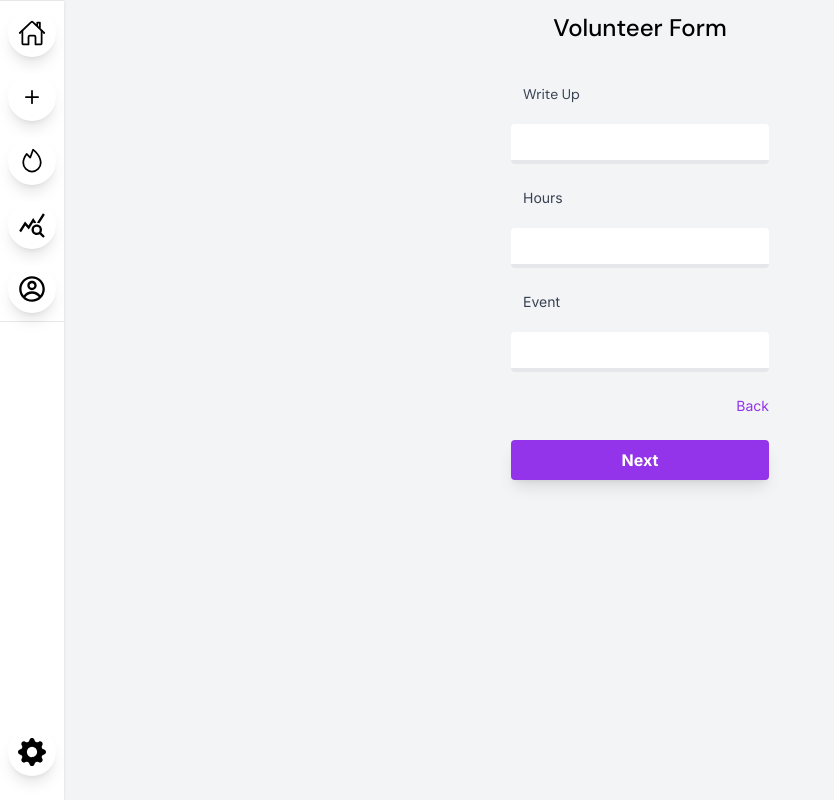
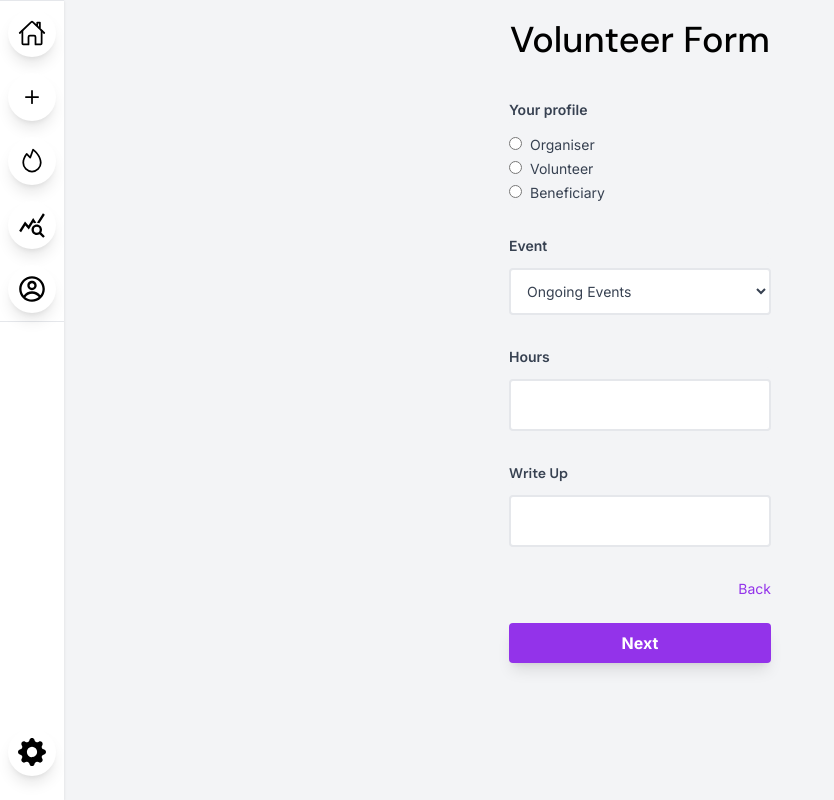
Before and after one commit to phhackforgood/impacttrack, a Next.js app: page /form in a window 1280 px wide. Shown: the whole page, without its empty margins (0-834 px from the left). Built offline with nearby package versions, Linux system fonts and the light colour scheme.

Commit message:
Added buttons and dropdown. BUT how do you SINGLE SELECT the buttons

```diff
--- a/src/app/form/page.tsx
+++ b/src/app/form/page.tsx
@@ -38,23 +38,51 @@ function FormPage() {
     };
 
     return (
-        <div className="flex flex-col items-center">
-            <h1 className="text-2xl font-medium mx-auto items-center font-Dmsans mt-3" >Volunteer Form</h1>
+        <div className="flex flex-col justify-end items-center">
+            <h1 className="text-4xl font-medium mx-auto items-center font-Dmsans mt-5" >Volunteer Form</h1>
 
             <section className="mt-10">
+
             <form className="flex flex-col" method="POST" action="#">
-                    <label className="block text-gray-700 text-sm font-normal font-Dmsans mb-2 ml-3" >Write Up</label>
-                <div className="mb-6 pt-3 rounded bg-gray-100">
-                    <input type="string" className="bg-white rounded w-full text-gray-700 border-b-4 outline-gray-300 focus:outline-gray-400 transition duration-500 px-3 pb-3"/>
+
+                <label className=" block text-gray-700 text-sm font-semibold" >Your profile</label>
+                <div className="mb-8 pt-3 rounded bg-gray-100">
+                    <label>
+                        <input type="radio" className="form-radio"/>
+                        <span className="ml-2 text-gray-700 text-sm">Organiser</span>
+                    </label>
+                    <div></div>
+                    <label>
+                        <input type="radio" className="form-radio"/>
+                        <span className="ml-2 text-gray-700 text-sm">Volunteer</span>
+                    </label>
+                    <div></div>
+                    <label>
+                        <input type="radio" className="form-radio"/>
+                        <span className="ml-2 text-gray-700 text-sm">Beneficiary</span>
+                    </label>
                 </div>
-                    <label className="block text-gray-700 text-sm font-normal mb-2 ml-3" >Hours</label>
-                <div className="mb-6 pt-3 rounded bg-gray-100">
-                    <input type="integer" className="bg-white rounded w-full text-gray-700 border-b-4 outline-gray-300 focus:outline-gray-400 transition duration-500 px-3 pb-3"/>
+
+                <label className="block text-gray-700 text-sm font-semibold" >Event</label>
+                <div className="mb-8 pt-3 rounded bg-gray-100">
+                    <select className="pt-3 bg-white rounded w-full text-gray-700 text-sm border-2 outline-gray-300 focus:outline-gray-400 transition duration-500 px-3 pb-3">
+                        <option value="Ongoing Events">Ongoing Events</option>
+                        <option value="Earth Oven">Earth Oven</option>
+                        <option value="Wood Upcycling">Wood Upcycling</option>
+                        <option value="Glass Upcycling">Glass Upcycling</option>
+                    </select>
                 </div>
-                    <label className="block text-gray-700 text-sm font-normal mb-2 ml-3" >Event</label>
-                <div className="mb-6 pt-3 rounded bg-gray-100">
-                    <input type="string" className="bg-white rounded w-full text-gray-700 border-b-4 outline-gray-300 focus:outline-gray-400 transition duration-500 px-3 pb-3"/>
+
+                <label className="block text-gray-700 text-sm font-semibold" >Hours</label>
+                <div className="mb-8 pt-3 rounded bg-gray-100">
+                    <input type="integer" className=" pt-3 bg-white rounded w-full text-gray-700 border-2 outline-gray-300 focus:outline-gray-400 transition duration-500 px-3 pb-3"/>
                 </div>
+
+                <label className="block text-gray-700 text-sm font-semibold font-Dmsans" >Write Up</label>
+                <div className="mb-8 pt-3 rounded bg-gray-100">
+                    <input type="string" className="pt-3 bg-white rounded w-full text-gray-700 border-2 outline-gray-300 focus:outline-gray-400 transition duration-500 px-3 pb-3"/>
+                </div>
+
                 <div className="flex justify-end">
                     <a href="#" className="text-sm text-purple-600 hover:text-purple-700 hover:underline mb-6">Back</a>
                 </div>
@@ -65,4 +93,4 @@ function FormPage() {
     )
 }
 
-export default FormPage
+export default FormPage;
```
